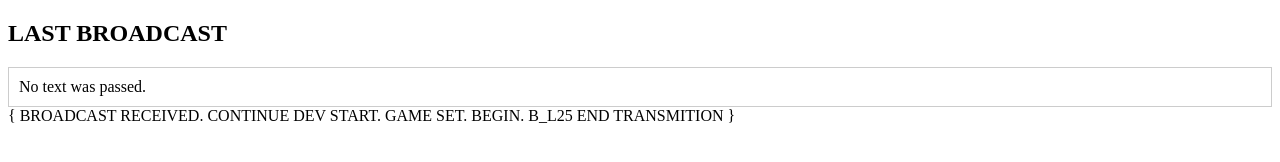
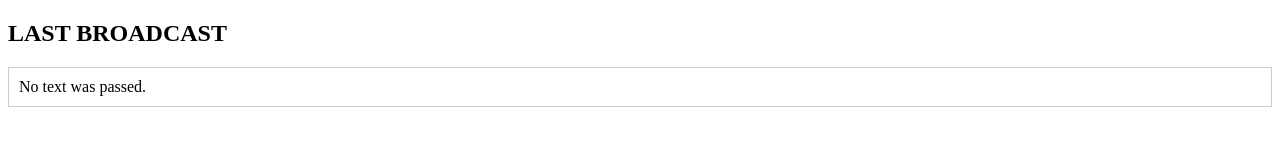
Before and after one commit to Beanlord25/Beanlord25.github.io, a plain HTML site: page APIUPLINK.html in a window 1280 px wide. Drawn offline with Linux system fonts and the light colour scheme.

Commit message:
Remove broadcast message block from APIUPLINK.html
Removed unnecessary broadcast message block from HTML.

```diff
--- a/APIUPLINK.html
+++ b/APIUPLINK.html
@@ -36,18 +36,3 @@
     </script>
 </body>
 </html>
-
-
-
-
-
-
-{
-BROADCAST RECEIVED.
-CONTINUE DEV START.
-GAME SET.
-BEGIN.
-B_L25
-
-END TRANSMITION
-}
```
